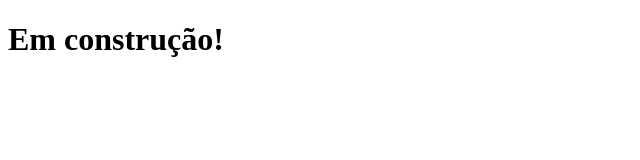
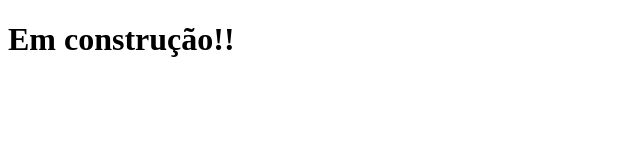
Before and after one commit to AnriaW/Site-Catolico, a plain HTML site: page www/Missal/index.html in a window 1280 px wide. Shown: the full height of the page, 0-640 px from the left. Drawn offline with Linux system fonts and the light colour scheme.

Commit message:
Adding new paths

```diff
--- a/www/Missal/index.html
+++ b/www/Missal/index.html
@@ -6,6 +6,6 @@
     <title>Document</title>
 </head>
 <body>
-    <h1>Em construção!</h1>
+    <h1>Em construção!!</h1>
 </body>
 </html>
```
